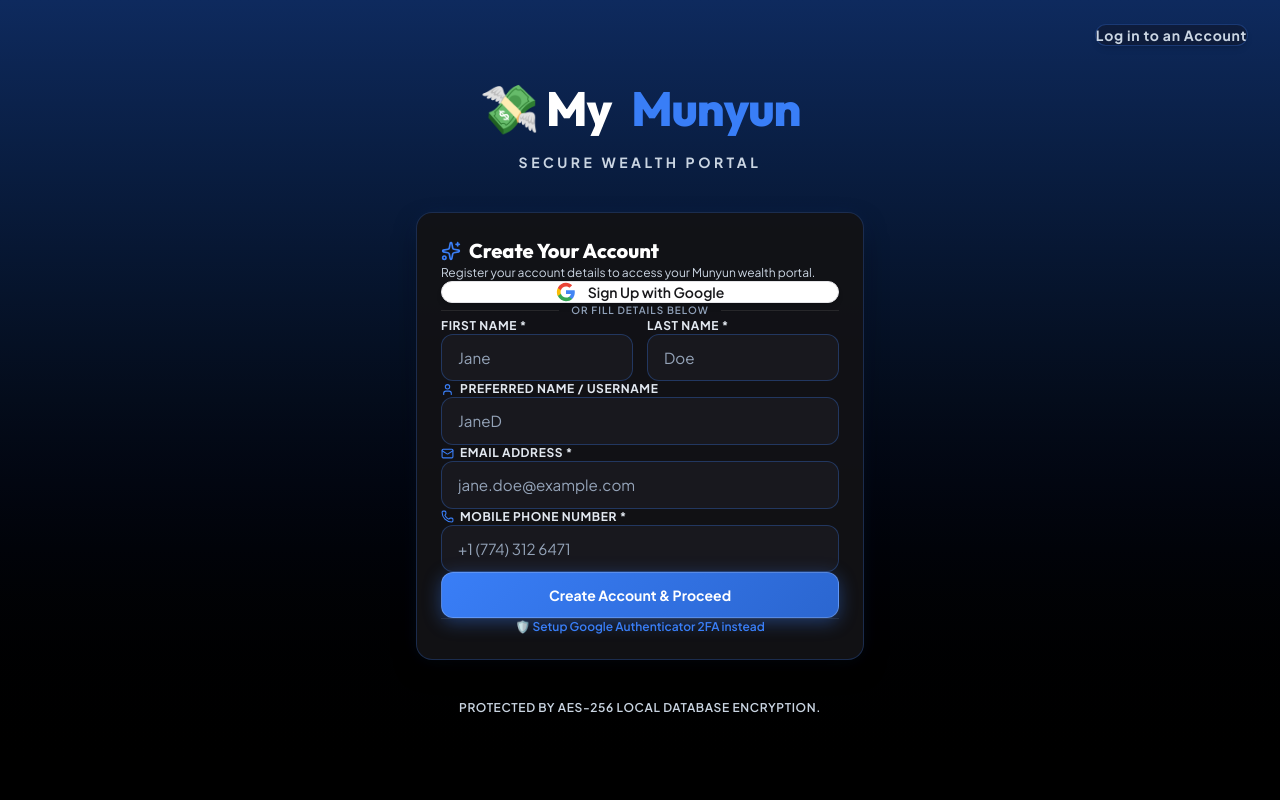
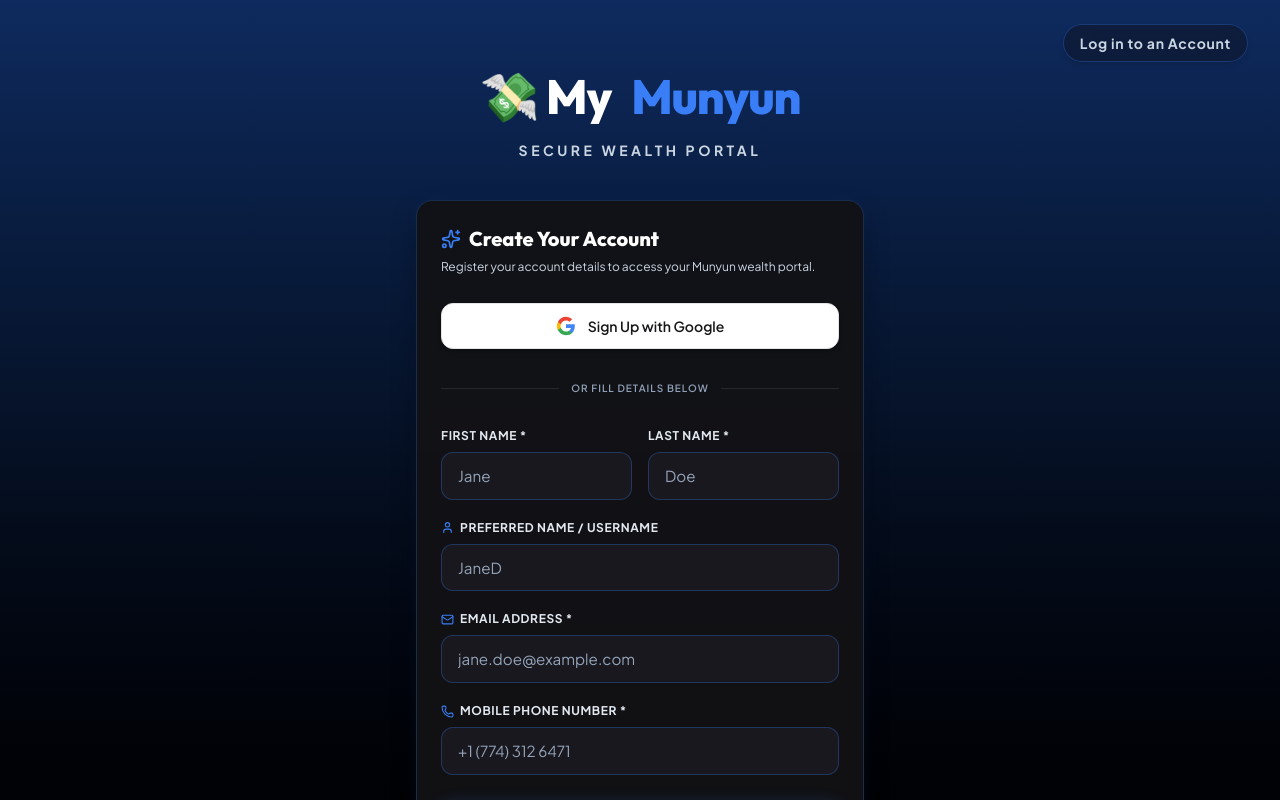
Before and after one commit to idongCodes/my-munyun, a Next.js app: page /register in a window 1280 px wide. Shown: the top 800 px of the page. Built offline with nearby package versions, Linux system fonts and the light colour scheme.

Commit message:
fix: resolve global reset interference with registration form field layout

```diff
--- a/src/app/AuthContainer.tsx
+++ b/src/app/AuthContainer.tsx
@@ -380,8 +380,8 @@
             </div>
           ) : mode === 'register' ? (
             /* NEW ACCOUNT REGISTRATION FORM */
-            <div className="space-y-6">
-              <div className="text-left space-y-1">
+            <div className="flex flex-col gap-6 sm:gap-7">
+              <div className="text-left flex flex-col gap-1.5">
                 <h2 className="text-xl font-extrabold text-white flex items-center gap-2 font-outfit">
                   <Sparkles className="text-[#397ef7]" size={20} />
                   <span>Create Your Account</span>
@@ -406,16 +406,16 @@
                 <span>Sign Up with Google</span>
               </button>
 
-              <div className="flex items-center gap-3 my-2">
+              <div className="flex items-center gap-3 my-1">
                 <div className="flex-1 border-t border-zinc-800"></div>
                 <span className="text-[10px] text-slate-400 font-semibold uppercase tracking-widest">or fill details below</span>
                 <div className="flex-1 border-t border-zinc-800"></div>
               </div>
 
-              <form onSubmit={handleRegisterSubmit} className="space-y-4">
+              <form onSubmit={handleRegisterSubmit} className="flex flex-col gap-4 sm:gap-5">
                 {/* First and Last Name Grid */}
-                <div className="grid grid-cols-1 sm:grid-cols-2 gap-3.5">
-                  <div className="space-y-1.5 text-left">
+                <div className="grid grid-cols-1 sm:grid-cols-2 gap-4">
+                  <div className="flex flex-col gap-2 text-left">
                     <label className="block text-xs uppercase font-bold text-slate-200 tracking-wider">
                       First Name *
                     </label>
@@ -425,10 +425,10 @@
                       placeholder="Jane"
                       value={firstName}
                       onChange={(e) => setFirstName(e.target.value)}
-                      className="form-input text-sm py-2.5 px-3"
+                      className="form-input text-sm py-3 px-3.5"
                     />
                   </div>
-                  <div className="space-y-1.5 text-left">
+                  <div className="flex flex-col gap-2 text-left">
                     <label className="block text-xs uppercase font-bold text-slate-200 tracking-wider">
                       Last Name *
                     </label>
@@ -438,13 +438,13 @@
                       placeholder="Doe"
                       value={lastName}
                       onChange={(e) => setLastName(e.target.value)}
-                      className="form-input text-sm py-2.5 px-3"
+                      className="form-input text-sm py-3 px-3.5"
                     />
                   </div>
                 </div>
 
                 {/* Preferred Name / Username */}
-                <div className="space-y-1.5 text-left">
+                <div className="flex flex-col gap-2 text-left">
                   <label className="block text-xs uppercase font-bold text-slate-200 tracking-wider flex items-center gap-1.5">
                     <User size={13} className="text-[#397ef7]" />
                     <span>Preferred Name / Username</span>
@@ -454,12 +454,12 @@
                     placeholder="JaneD"
                     value={preferredName}
                     onChange={(e) => setPreferredName(e.target.value)}
-                    className="form-input text-sm py-2.5 px-3"
+                    className="form-input text-sm py-3 px-3.5"
                   />
                 </div>
 
                 {/* Email Address */}
-                <div className="space-y-1.5 text-left">
+                <div className="flex flex-col gap-2 text-left">
                   <label className="block text-xs uppercase font-bold text-slate-200 tracking-wider flex items-center gap-1.5">
                     <Mail size={13} className="text-[#397ef7]" />
                     <span>Email Address *</span>
@@ -470,12 +470,12 @@
                     placeholder="jane.doe@example.com"
                     value={email}
                     onChange={(e) => setEmail(e.target.value)}
-                    className="form-input text-sm py-2.5 px-3"
+                    className="form-input text-sm py-3 px-3.5"
                   />
                 </div>
 
                 {/* Mobile Phone Number */}
-                <div className="space-y-1.5 text-left">
+                <div className="flex flex-col gap-2 text-left">
                   <label className="block text-xs uppercase font-bold text-slate-200 tracking-wider flex items-center gap-1.5">
                     <Phone size={13} className="text-[#397ef7]" />
                     <span>Mobile Phone Number *</span>
@@ -486,20 +486,20 @@
                     placeholder="+1 (774) 312 6471"
                     value={mobileNumber}
                     onChange={(e) => setMobileNumber(e.target.value)}
-                    className="form-input text-sm py-2.5 px-3"
+                    className="form-input text-sm py-3 px-3.5"
                   />
                 </div>
 
                 {/* Feedback Error / Success */}
                 {authError && (
-                  <div className="bg-rose-950/40 border border-rose-500/40 text-rose-300 p-3 rounded-xl text-xs flex gap-2.5 text-left">
+                  <div className="bg-rose-950/40 border border-rose-500/40 text-rose-300 p-3.5 rounded-xl text-xs flex gap-2.5 text-left">
                     <AlertCircle className="flex-shrink-0" size={16} />
                     <span>{authError}</span>
                   </div>
                 )}
 
                 {authSuccessMsg && (
-                  <div className="bg-emerald-950/40 border border-emerald-500/40 text-emerald-300 p-3 rounded-xl text-xs flex gap-2.5 text-left">
+                  <div className="bg-emerald-950/40 border border-emerald-500/40 text-emerald-300 p-3.5 rounded-xl text-xs flex gap-2.5 text-left">
                     <CheckCircle className="flex-shrink-0" size={16} />
                     <span>{authSuccessMsg}</span>
                   </div>
--- a/src/app/globals.css
+++ b/src/app/globals.css
@@ -23,10 +23,8 @@
   --text-subtle: #94a3b8;
 }
 
-* {
+*, ::before, ::after {
   box-sizing: border-box;
-  margin: 0;
-  padding: 0;
 }
 
 body {
```
